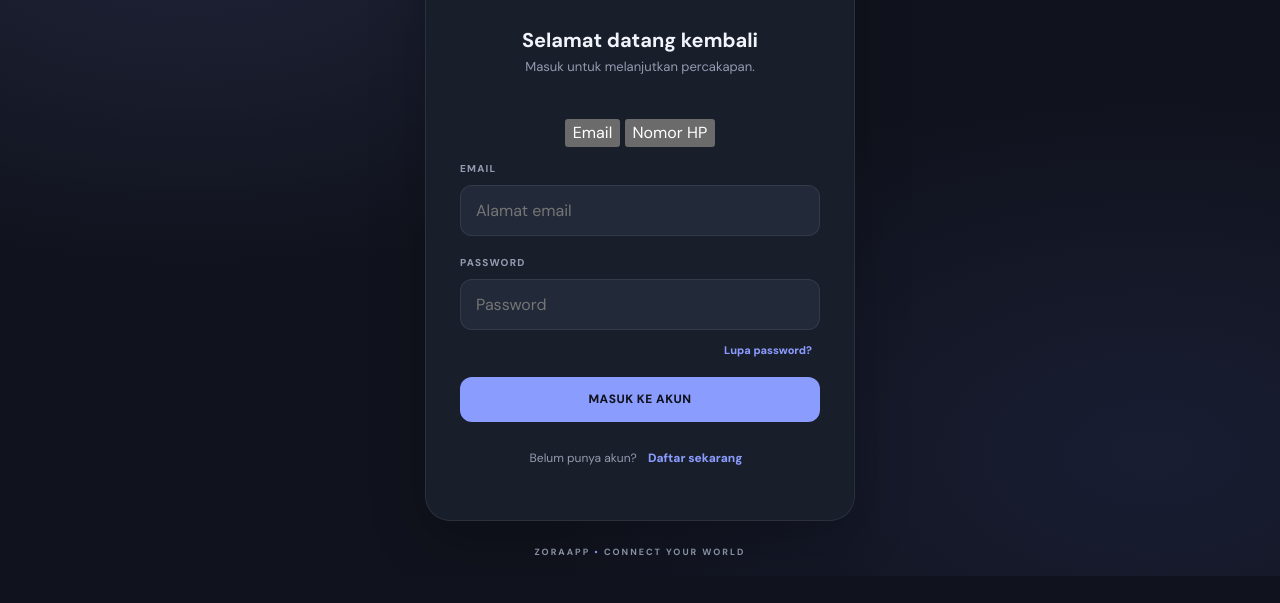
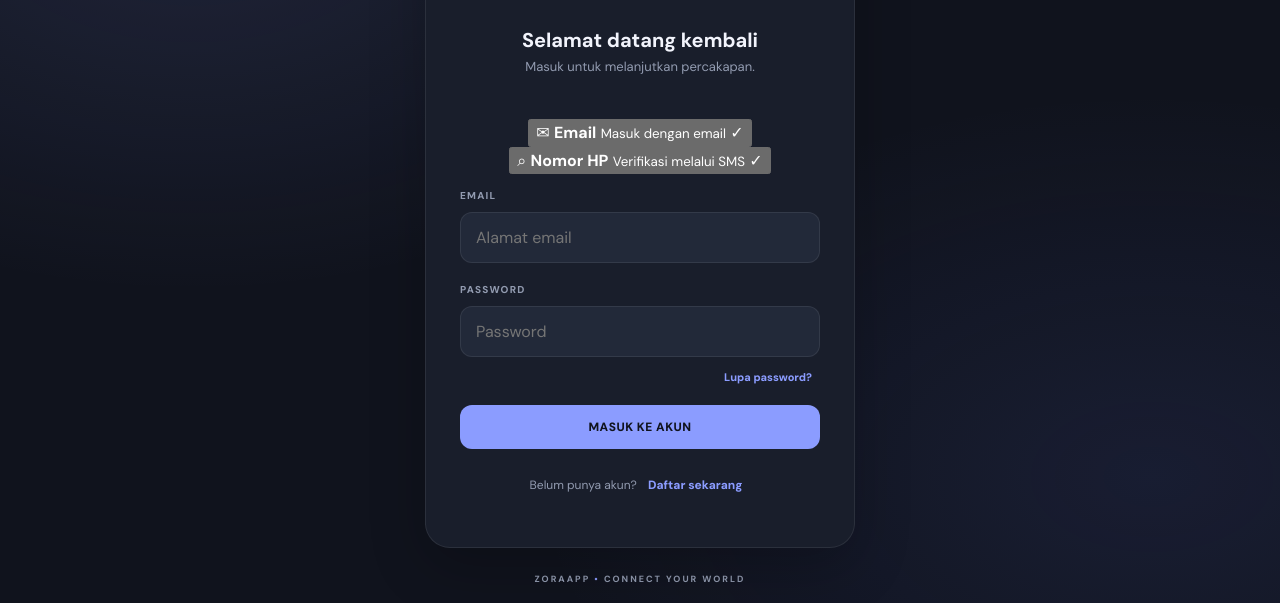
Before and after one commit to zora34831-kink/ZORAPP, a plain HTML site: page index.html in a window 1280 px wide. Shown: the part 238-841 px from the top of the page. Before the commit the page ends 814 px from the top, so only its background shows below. Drawn offline with Linux system fonts and the light colour scheme.

Commit message:
Update index.html

```diff
--- a/index.html
+++ b/index.html
@@ -38,14 +38,26 @@
       <div id="authError" class="error" role="alert"></div>
 
       <div class="auth-tabs">
-        <button id="emailLoginTab" class="auth-tab active" type="button">
-          Email
-        </button>
 
-        <button id="phoneLoginTab" class="auth-tab" type="button">
-          Nomor HP
-        </button>
-      </div>
+<div class="auth-tabs">
+  <button id="emailLoginTab" class="auth-tab active" type="button">
+    <span class="auth-tab-icon">✉</span>
+    <span class="auth-tab-content">
+      <strong>Email</strong>
+      <small>Masuk dengan email</small>
+    </span>
+    <span class="auth-tab-check">✓</span>
+  </button>
+
+  <button id="phoneLoginTab" class="auth-tab" type="button">
+    <span class="auth-tab-icon">⌕</span>
+    <span class="auth-tab-content">
+      <strong>Nomor HP</strong>
+      <small>Verifikasi melalui SMS</small>
+    </span>
+    <span class="auth-tab-check">✓</span>
+  </button>
+</div>
 
       <!-- EMAIL LOGIN -->
       <div id="emailLoginPanel">
```
